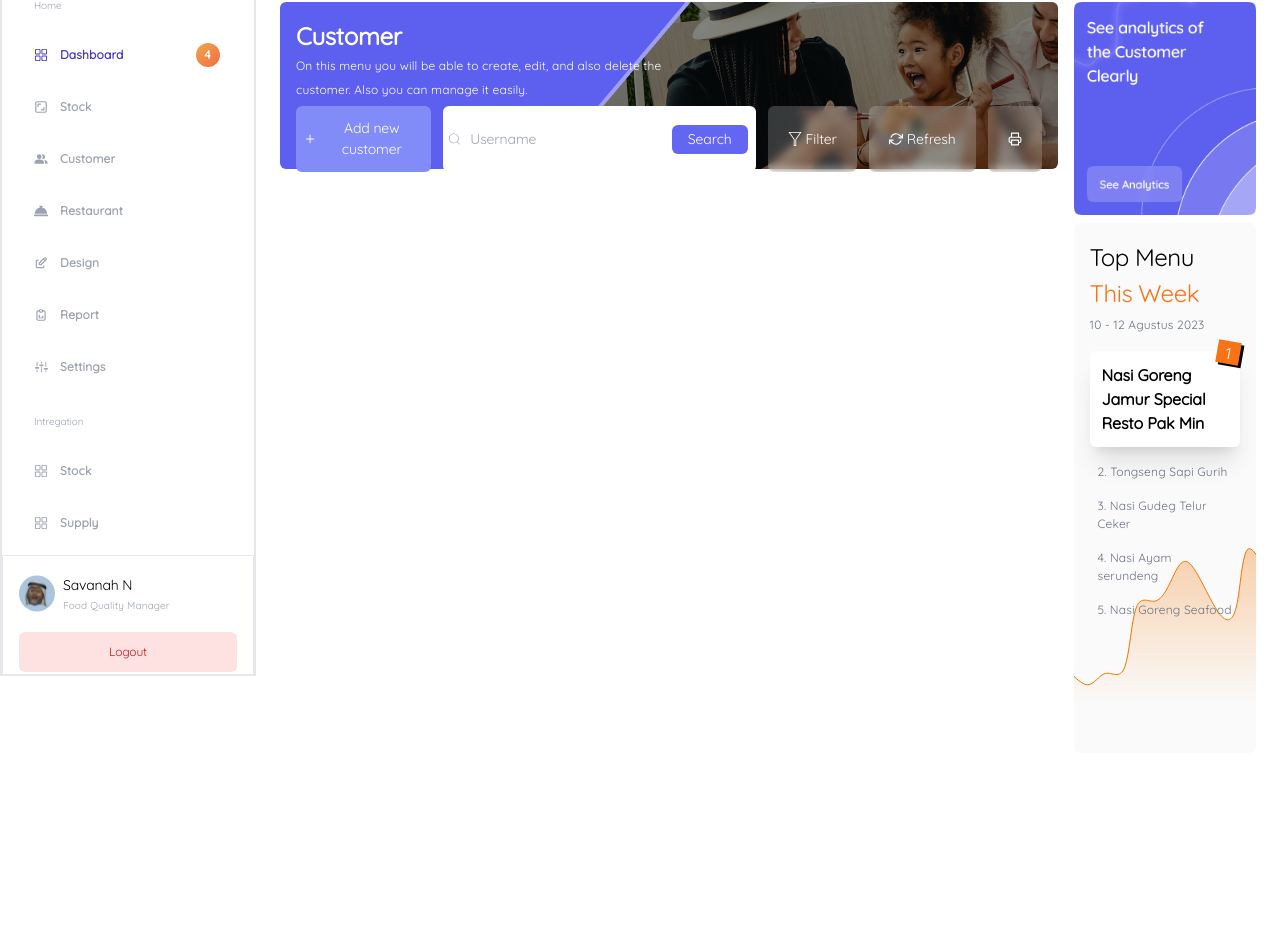
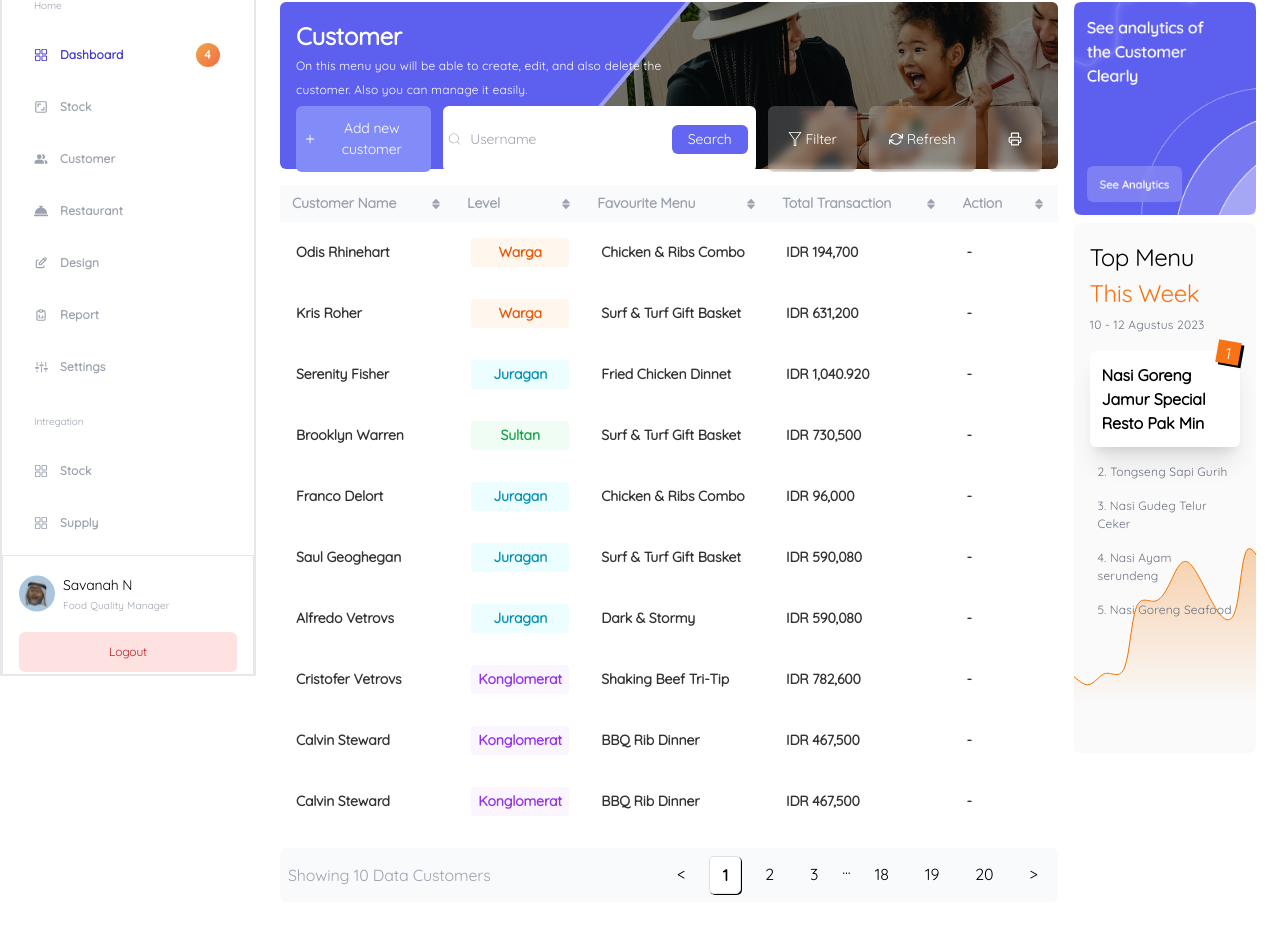
Before and after one commit to BudAzimbud/Dashboard-Beauty-Next, a Next.js app: page / in a window 1280 px wide. Shown: the part 124-1050 px from the top of the page. Before the commit the page ends 901 px from the top, so only its background shows below. Built offline with nearby package versions, Linux system fonts and the light colour scheme.

Commit message:
add pagination

```diff
--- a/package.json
+++ b/package.json
@@ -19,6 +19,8 @@
     "react": "18.2.0",
     "react-dom": "18.2.0",
     "react-icons": "^4.8.0",
+    "react-paginate": "^8.1.5",
+    "react-table": "^7.8.0",
     "sass": "^1.61.0",
     "tailwindcss": "3.3.1"
   },
--- a/src/asset/config-icons/index.js
+++ b/src/asset/config-icons/index.js
@@ -10,6 +10,7 @@ import { AiOutlinePlus, AiFillPrinter } from "react-icons/ai";
 import { CiSearch } from "react-icons/ci";
 import { FiRefreshCw, FiPrinter } from "react-icons/fi";
 import { TfiFilter } from "react-icons/tfi";
+import { TiArrowUnsorted } from "react-icons/ti";
 
 //export icon
 export { RxDashboard as HomeIcon };
@@ -26,3 +27,4 @@ export { CiSearch as SearchIcon };
 export { TfiFilter as FilterIcon };
 export { FiRefreshCw as RefreshIcon };
 export { FiPrinter as PrintIcon };
+export { TiArrowUnsorted as SortedIcon };
--- a/src/asset/globals.scss
+++ b/src/asset/globals.scss
@@ -2,8 +2,6 @@
 @tailwind components;
 @tailwind utilities;
 @import url("https://fonts.googleapis.com/css?family=Quicksand&display=swap");
-
-
 
 :root {
   --foreground-rgb: 0, 0, 0;
@@ -42,3 +40,31 @@ p {
   border-radius: 6px;
   height: 167px;
 }
+
+.pagination {
+  display: flex;
+  padding-left: 0;
+  gap: 0.75rem;
+}
+
+.page-link {
+  position: relative;
+  display: block;
+  color: #000;
+  text-decoration: none;
+  transition: color 0.15s ease-in-out, background-color 0.15s ease-in-out,
+    border-color 0.15s ease-in-out, box-shadow 0.15s ease-in-out;
+  border-radius: 5px;
+  padding: 0.375rem 0.75rem;
+
+}
+
+.page-item.active-page .page-link {
+  z-index: 3;
+  border: 1px solid #dee2e6;
+  color: black;
+  background-color: white;
+  padding: 0.375rem 0.75rem;
+  box-shadow: 1px 1px 0.1px black;
+  font-weight: 600;
+}
--- /dev/null
+++ b/src/components/Table/index.js
@@ -0,0 +1,132 @@
+import { usePagination, useTable, useExpanded, useSortBy } from "react-table";
+import ReactPaginate from "react-paginate";
+import React, { useState } from "react";
+import { SortedIcon } from "../../asset/config-icons";
+function DataTable({
+  columns: userColumns,
+  data = [],
+  loading = false,
+  changePageHandler,
+  totalPage = 20,
+  limit,
+  forcePage,
+  defaultSort,
+}) {
+  const handleSortBy = (column, setSortBy) => {
+    if (column.disableSortBy) return;
+    const desc =
+      column.isSortedDesc === true ? false : column.isSortedDesc === false;
+    setSortBy([{ id: column.id, desc }]);
+  };
+
+  const {
+    getTableProps,
+    getTableBodyProps,
+    headerGroups,
+    rows,
+    prepareRow,
+    setPageSize,
+    setSortBy,
+  } = useTable(
+    {
+      columns: userColumns,
+      data,
+      initialState: {
+        pageSize: limit ?? 10,
+      },
+    },
+    useSortBy,
+    useExpanded, // Use the useExpanded plugin hook
+    usePagination
+  );
+
+  return (
+    <>
+      <div className="w-full overflow-x-auto">
+        {loading ? (
+          <div className="flex h-[500px] w-full items-center justify-center">
+            <h1>loaing</h1>
+          </div>
+        ) : (
+          <table {...getTableProps()} className="rounded-md w-full mb-4 mt-4">
+            <thead className="w-full mb-4 sticky top-0 z-10 bg-gray-50 text-center text-sm text-gray-400">
+              {headerGroups.map((headerGroup, i) => (
+                <tr key={i} {...headerGroup.getHeaderGroupProps()}>
+                  {headerGroup.headers.map((column, i2) => (
+                    <th
+                      key={i2}
+                      {...column.getHeaderProps()}
+                      className=" px-3 py-2 cursor-pointer select-none"
+                      onClick={() => handleSortBy(column, setSortBy)}
+                    >
+                      <div className="flex justify-between gap-6 items-center">
+                        <div>{column.render("Header")}</div>
+                        {!column.disableSortBy && (
+                          <div className="">
+                            {column.isSortedDesc === undefined ||
+                            column.isSortedDesc === true ? (
+                              <SortedIcon />
+                            ) : (
+                              <SortedIcon className="text-indigo-500" />
+                            )}
+                          </div>
+                        )}
+                      </div>
+                    </th>
+                  ))}
+                </tr>
+              ))}
+            </thead>
+            <tbody {...getTableBodyProps()}>
+              {rows.map((row, i) => {
+                prepareRow(row);
+                return (
+                  <>
+                    <tr key={i} {...row.getRowProps()}>
+                      {row.cells.map((cell, i2) => {
+                        return (
+                          <td
+                            key={i2}
+                            {...cell.getCellProps()}
+                            className="px-4 py-4 font-medium  text-sm"
+                          >
+                            {cell.render("Cell")}
+                          </td>
+                        );
+                      })}
+                    </tr>
+                  </>
+                );
+              })}
+              <tr></tr>
+            </tbody>
+          </table>
+        )}
+
+        {/* pagination */}
+        <div className="p-2 items-center rounded-md flex  w-full bg-gray-50 justify-between">
+          <span className="text-gray-400">Showing 10 Data Customers</span>
+          <ReactPaginate
+            breakLabel="..."
+            nextLabel=">"
+            onPageChange={changePageHandler}
+            pageRangeDisplayed={3}
+            pageCount={totalPage}
+            previousLabel="<"
+            renderOnZeroPageCount={null}
+            className="pagination"
+            pageClassName="page-item"
+            pageLinkClassName="page-link"
+            previousClassName="page-item"
+            previousLinkClassName="page-link"
+            nextClassName="page-item"
+            nextLinkClassName="page-link"
+            activeClassName="active-page"
+          />
+        </div>
+      </div>
+    </>
+  );
+}
+
+export default DataTable;
--- a/src/pages/index.js
+++ b/src/pages/index.js
@@ -9,11 +9,141 @@ import {
 } from "../asset/config-icons";
 import Analytic from "../asset/png/analytic.png";
 import { useRouter } from "next/router";
+import DataTable from "../components/Table";
+
 function index() {
   const [tab, setTab] = useState(0);
   const onChangeTab = (tab) => {
     setTab(tab);
   };
+
+  const setStyleLevel = (level) => {
+    if (level === "Warga") {
+      return "font-bold bg-orange-50 text-orange-600 text-center rounded p-1";
+    }
+    if (level === "Juragan") {
+      return "font-bold bg-cyan-50 text-cyan-600 text-center rounded p-1";
+    }
+    if (level === "Konglomerat") {
+      return "font-bold bg-purple-50 text-purple-600 text-center rounded p-1";
+    }
+    if(level === "Sultan"){
+      return "font-bold bg-green-50 text-green-600 text-center rounded p-1";
+
+    }
+  };
+
+  const data = [
+    {
+      id: 1,
+      customerName: "Odis Rhinehart",
+      favouriteMenu: "Chicken & Ribs Combo",
+      level: "Warga",
+      totalTransaction: "IDR 194,700",
+    },
+    {
+      id: 1,
+      customerName: "Kris Roher",
+      favouriteMenu: "Surf & Turf Gift Basket",
+      level: "Warga",
+      totalTransaction: "IDR 631,200",
+    },
+    {
+      id: 1,
+      customerName: "Serenity Fisher",
+      favouriteMenu: "Fried Chicken Dinnet",
+      level: "Juragan",
+      totalTransaction: "IDR 1,040.920",
+    },
+    {
+      id: 1,
+      customerName: "Brooklyn Warren",
+      favouriteMenu: "Surf & Turf Gift Basket",
+      level: "Sultan",
+      totalTransaction: "IDR 730,500",
+    },
+    {
+      id: 1,
+      customerName: "Franco Delort",
+      favouriteMenu: "Chicken & Ribs Combo",
+      level: "Juragan",
+      totalTransaction: "IDR 96,000",
+    },
+    {
+      id: 1,
+      customerName: "Saul Geoghegan",
+      favouriteMenu: "Surf & Turf Gift Basket",
+      level: "Juragan",
+      totalTransaction: "IDR 590,080",
+    },
+    {
+      id: 1,
+      customerName: "Alfredo Vetrovs",
+      favouriteMenu: "Dark & Stormy",
+      level: "Juragan",
+      totalTransaction: "IDR 590,080",
+    },
+    {
+      id: 1,
+      customerName: "Cristofer Vetrovs",
+      favouriteMenu: "Shaking Beef Tri-Tip",
+      level: "Konglomerat",
+      totalTransaction: "IDR 782,600",
+    },
+    {
+      id: 1,
+      customerName: "Calvin Steward",
+      favouriteMenu: "BBQ Rib Dinner",
+      level: "Konglomerat",
+      totalTransaction: "IDR 467,500",
+    },
+    {
+      id: 1,
+      customerName: "Calvin Steward",
+      favouriteMenu: "BBQ Rib Dinner",
+      level: "Konglomerat",
+      totalTransaction: "IDR 467,500",
+    },
+  ];
+
+  const columns = [
+    {
+      Header: "Customer Name",
+      accessor: "customerName",
+      Cell: ({ value }) => {
+        console.log(value);
+        return <div className="font-bold text-black/80">{value ?? "-"}</div>;
+      },
+    },
+    {
+      Header: "Level",
+      accessor: "level",
+      Cell: ({ value }) => {
+        return <div className={setStyleLevel(value)}>{value ?? "-"}</div>;
+      },
+    },
+    {
+      Header: "Favourite Menu",
+      accessor: "favouriteMenu",
+      Cell: ({ value }) => {
+        return <div className="font-bold text-black/80">{value ?? "-"}</div>;
+      },
+    },
+    {
+      Header: "Total Transaction",
+      accessor: "totalTransaction",
+      Cell: ({ value }) => {
+        return <div className="font-bold text-black/80">{value ?? "-"}</div>;
+      },
+    },
+    {
+      Header: "Action",
+      accessor: "",
+      Cell: ({ value }) => {
+        return <div className="font-bold text-black/80">{value ?? "-"}</div>;
+      },
+    },
+  ];
   return (
     <div>
       <div id="title-page">
@@ -95,6 +225,7 @@ function index() {
               </button>
             </div>
           </div>
+          <DataTable columns={columns} data={data} />
         </div>
         <div className="md:col-span-1 col-span-5">
           <div className="grid md:grid-cols-1 grid-cols-2 gap-2 ">
```
Also changed, not shown: 1 other file (tests, documents, lock files or other folders).
